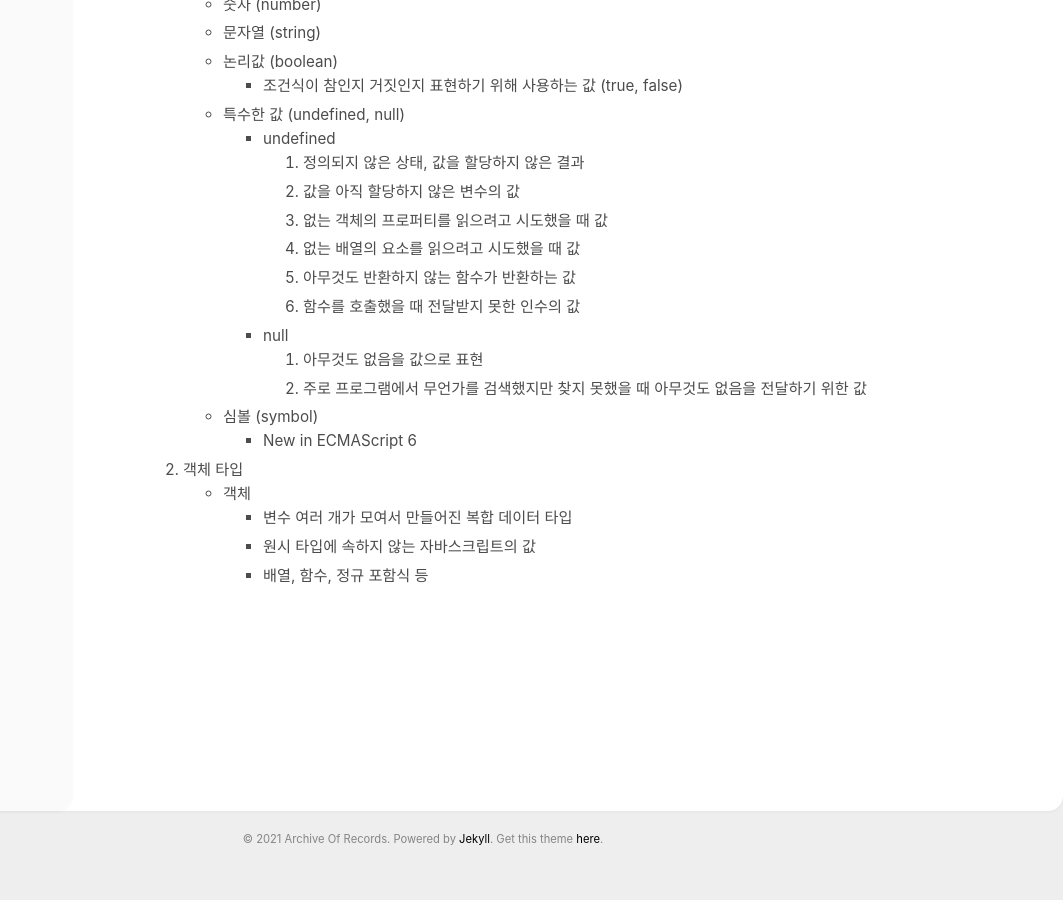
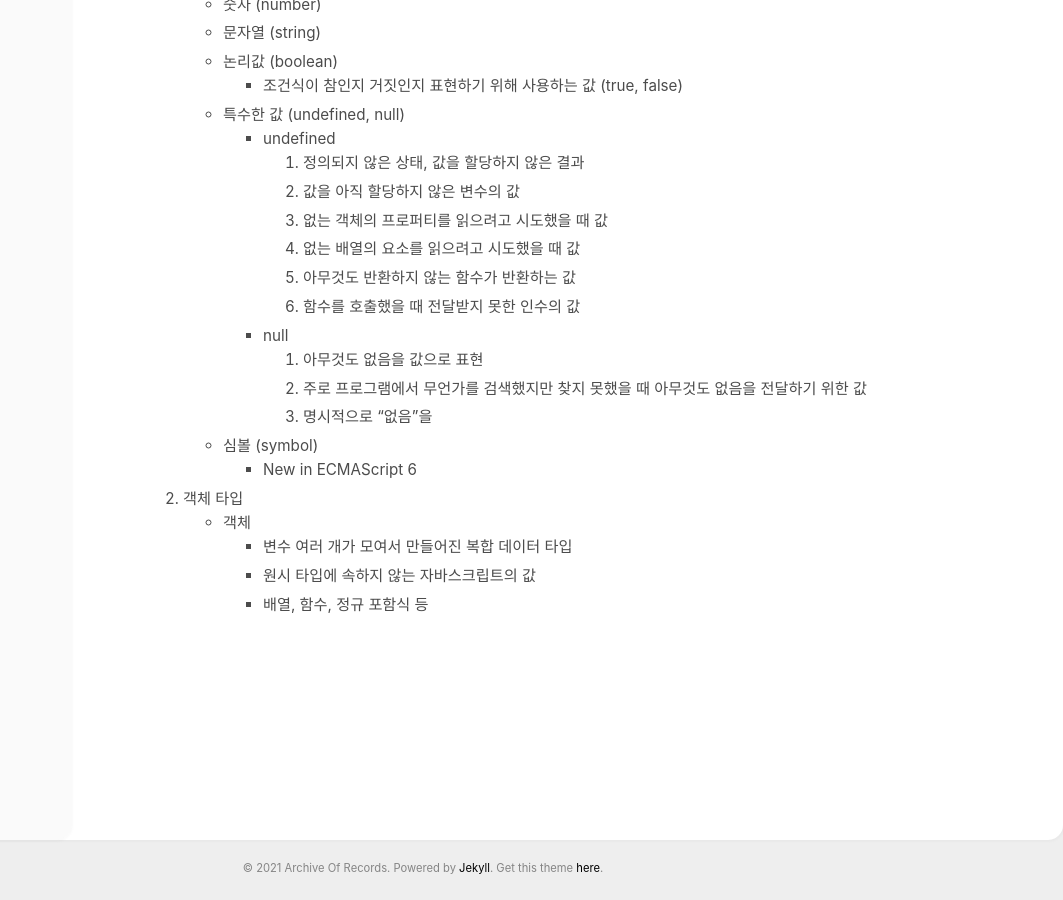
Before and after one commit to absolutelyfullycapable/absolutelyfullycapable.github.io, a Jekyll site: the page built from _posts/2020-09-01-javascript-variable-data-type.md, in a window 1280 px wide and 900 px high, scrolled down 5547 px. Shown: the whole window, without its empty margins (217-1280 px from the left). Built offline with Jekyll 4.4.1, drawn with Linux system fonts in a browser that asks for light colours; comment, search, counter and statistics services are not loaded; before the commit the page ends 6419 px from its top, so only the background shows below that.

Commit message:
Update 2020-09-01-javascript-variable-data-type.md

```diff
--- a/_posts/2020-09-01-javascript-variable-data-type.md
+++ b/_posts/2020-09-01-javascript-variable-data-type.md
@@ -229,6 +229,7 @@ comments: true
 		- null
 			1. 아무것도 없음을 값으로 표현
 			2. 주로 프로그램에서 무언가를 검색했지만 찾지 못했을 때 아무것도 없음을 전달하기 위한 값
+			3. 명시적으로 "없음"을
 	- 심볼 (symbol)
 		- New in ECMAScript 6
 
```
